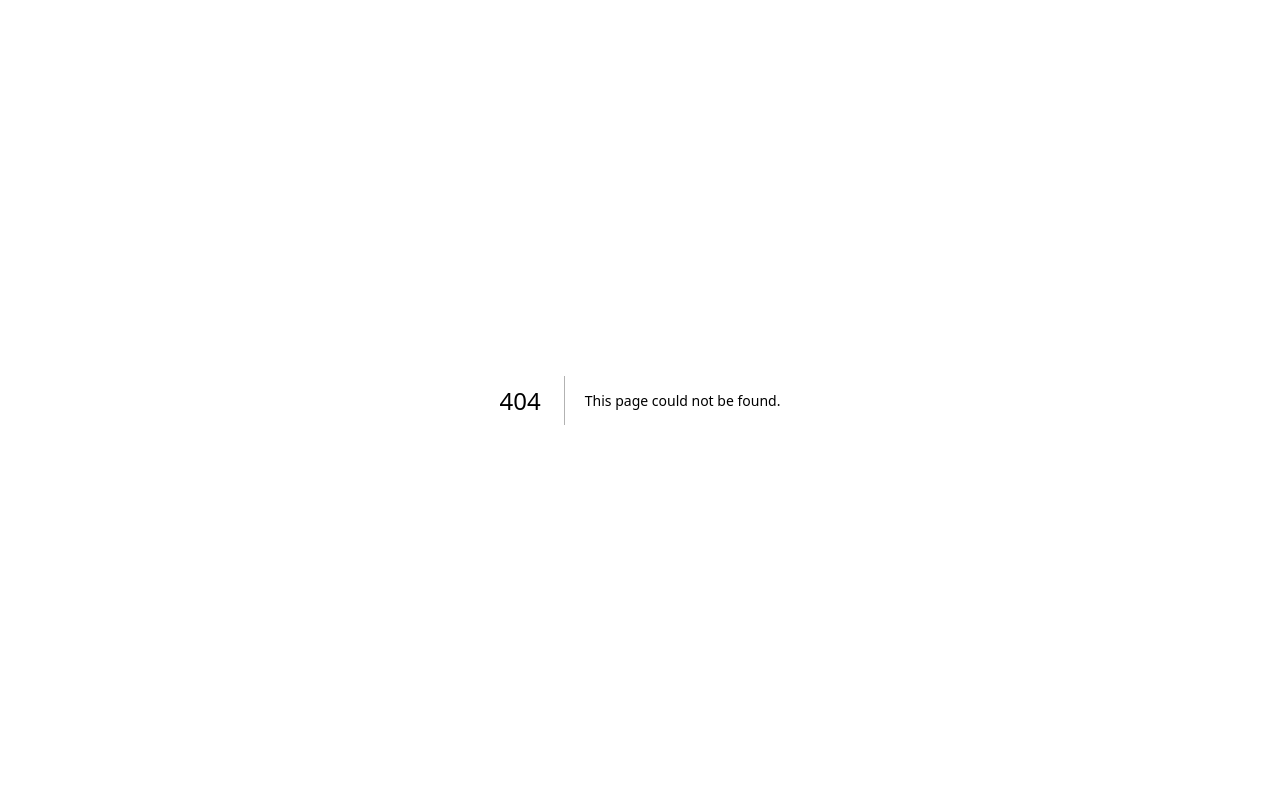
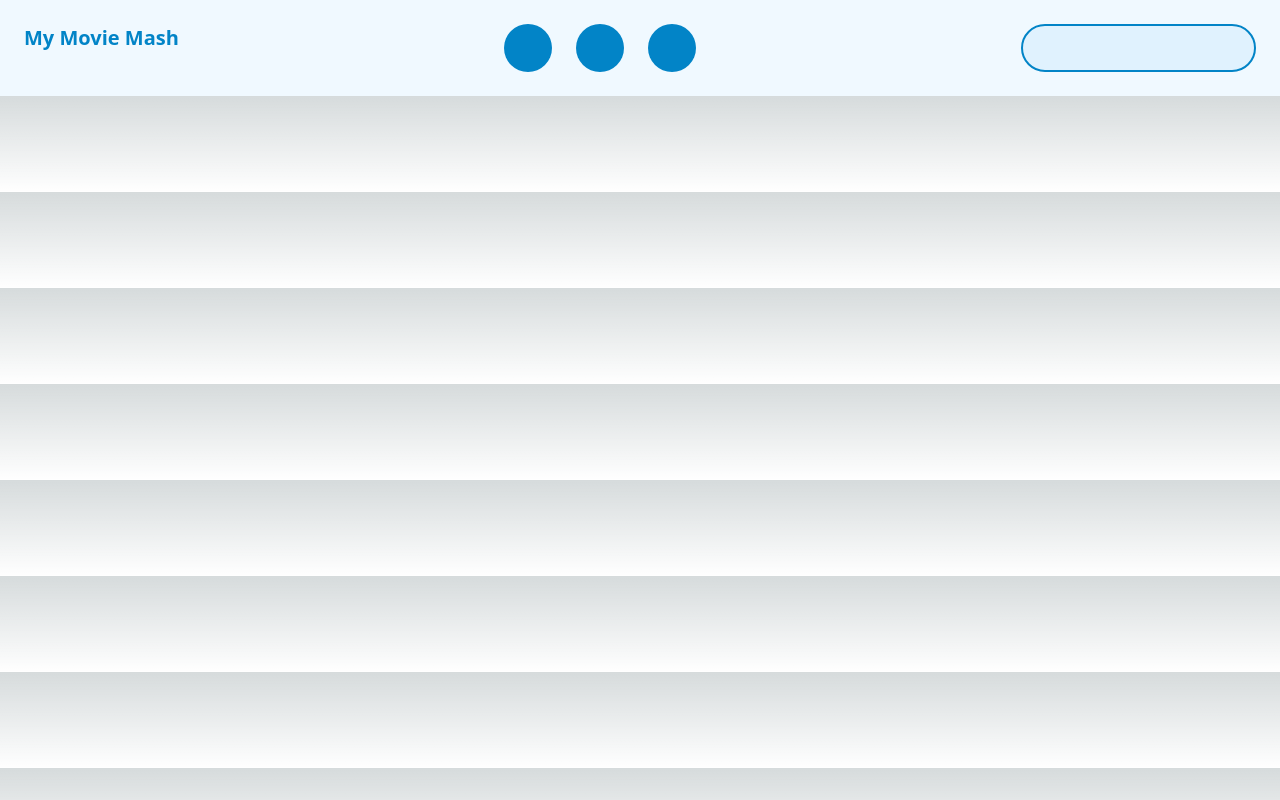
Before and after one commit to ACAUHS/my-movie-mash, a Next.js app: page /components/navbar in a window 1280 px wide. Before the commit this address had no page. Built offline with nearby package versions, Linux system fonts and the light colour scheme.

Commit message:
Add navbar to website

```diff
--- a/pages/components/header.tsx
+++ b/pages/components/header.tsx
@@ -1,12 +1,16 @@
 import Head from "next/head"
+import NavBar from "./navbar"
 
 export default function Header() {
     return (
+        <div>
             <Head>
                 <title>Create Next App</title>
                 <meta name="description" content="Movie List!" />
                 <meta name="viewport" content="width=device-width, initial-scale=1" />
                 <link rel="icon" href="/favicon.ico" />
             </Head>
+            <NavBar></NavBar>
+        </div>
     )
 }
--- /dev/null
+++ b/pages/components/navbar.tsx
@@ -0,0 +1,31 @@
+/**
+ *
+ * @returns Makes the navigation bar to the website.
+ */
+
+export default function NavBar () {
+    const buttonStyle = ' rounded-full bg-sky-600 p-6 transition '
+    return (
+        <div className="bg-sky-50 flex justify-between p-6">
+            <header className="text-xl font-bold text-sky-600 ">My Movie Mash</header>
+            <ol className="flex gap-6">
+                <li className={buttonStyle}>
+                    <a href='/list'>
+                        <div className="transition-all transform">
+                            <div>
+
+                            </div>
+                        </div>
+                    </a>
+                </li>
+                <li className={buttonStyle}>
+                    <a href='/random-show'></a>
+                </li>
+                <li className={buttonStyle}>
+                    <a href='/random-movie'></a>
+                </li>
+            </ol>
+            <input type="search" id="movie-search" className="bg-sky-100 border-2 border-sky-600 rounded-full"/>
+        </div>
+    )
+}
```
Also changed, not shown: pages/random-show.tsx (added). Lines whose indentation alone changed are shown as unchanged.
